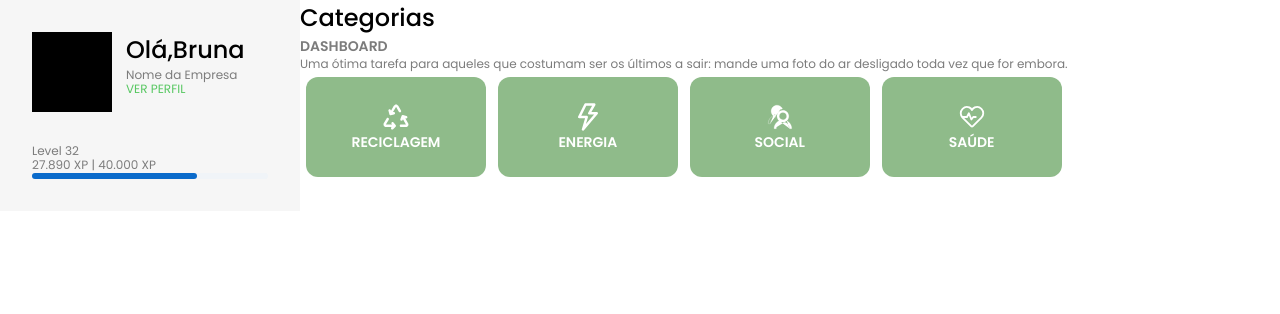
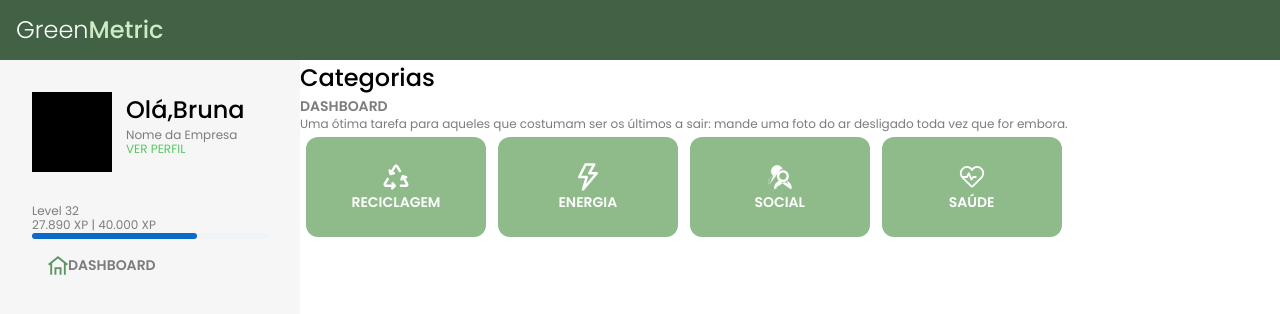
Before and after one commit to brunaportelaa/plataforma-esg-react, a React (Create React App) app: page / in a window 1280 px wide. Shown: the top 314 px of the page. Built offline with nearby package versions, Linux system fonts and the light colour scheme.

Commit message:
Adicionado componente Header, Navigation e Logo

```diff
--- a/src/App.js
+++ b/src/App.js
@@ -1,10 +1,12 @@
 import { BrowserRouter, Routes , Route } from 'react-router-dom';
 import { NormalizeStyles } from './shared/NormalizeStyles';
-import { Home } from './screens/Home/Home'
+import { Home } from './screens/Home/Home';
+import { Header } from './common-components/Header/Header';
 
 export function App() {
   return (
     <>
+    <Header />
     <NormalizeStyles />
     <BrowserRouter>
         <Routes>
--- /dev/null
+++ b/src/common-components/Header/Header.js
@@ -0,0 +1,23 @@
+import styled from "styled-components";
+import { Colors, Spaces } from "../../shared/DesignTokens";
+import { Logo } from "../Logo/Logo";
+
+
+
+const Wrapper = styled.header`
+    width: 100%;
+    height: 60px;
+    background-color: ${Colors.GREEN_700};
+    padding: ${Spaces.TWO};
+`
+
+
+export const Header = () => {
+
+return (
+    <Wrapper>
+        <Logo />
+    </Wrapper>
+)
+
+};
--- /dev/null
+++ b/src/common-components/Logo/Logo.js
@@ -0,0 +1,25 @@
+import styled from "styled-components";
+import { Link } from "react-router-dom";
+import { Colors, FontFamilies, FontSizes, FontWeights } from "../../shared/DesignTokens";
+
+const Green = styled.h2`
+    color: ${Colors.WHITE};
+    font-weight: ${FontWeights.THIN};
+    font-family: ${FontFamilies.PRIMARY};
+    font-size: ${FontSizes.THREE};
+    margin: 0;
+`;
+
+const Metric = styled.span `
+    color: ${Colors.GREEN_200};
+    font-weight: ${FontWeights.MEDIUM};
+
+`
+
+export const Logo = () => {
+
+    return (
+        <Green>Green<Metric>Metric</Metric></Green>
+    )
+
+}
--- /dev/null
+++ b/src/components/Navigation/Navigation.js
@@ -0,0 +1,25 @@
+import styled from "styled-components";
+import { Box, List, ListItem, ListItemButton, ListItemText, ListItemIcon, Divider } from "@mui/material";
+import DashboardIcon from '../../assets/icons/Dashboard-Icon.svg'
+import { HeadingTwo } from "../../common-components/HeadingTwo/HeadingTwo";
+const NavIcon = styled.img.attrs((props) => ({ src: props.src }))
+    `
+ width: 20px;
+`;
+
+export function Navigation() {
+    return (
+        <Box>
+            <nav>
+                <List>
+                    <ListItemButton>
+                        <ListItem disablePadding>
+                            <NavIcon src={DashboardIcon} />
+                            <HeadingTwo>Dashboard</HeadingTwo>
+                        </ListItem>
+                    </ListItemButton>
+                </List>
+            </nav>
+        </Box>
+    )
+}
--- a/src/components/SideMenu/SideMenu.js
+++ b/src/components/SideMenu/SideMenu.js
@@ -2,6 +2,7 @@ import styled from "styled-components";
 import { Colors, Spaces } from "../../shared/DesignTokens";
 import { UserInfo } from "../UserInfo/UserInfo";
 import { ExpInfo } from "../ExpInfo/ExpInfo";
+import { Navigation } from "../Navigation/Navigation";
 
 export const SidebarNav = () => {
 
@@ -15,6 +16,7 @@ export const SidebarNav = () => {
         <SidebarDiv>
             <UserInfo />
             <ExpInfo />
+            <Navigation />
         </SidebarDiv>
     )
 };
```
